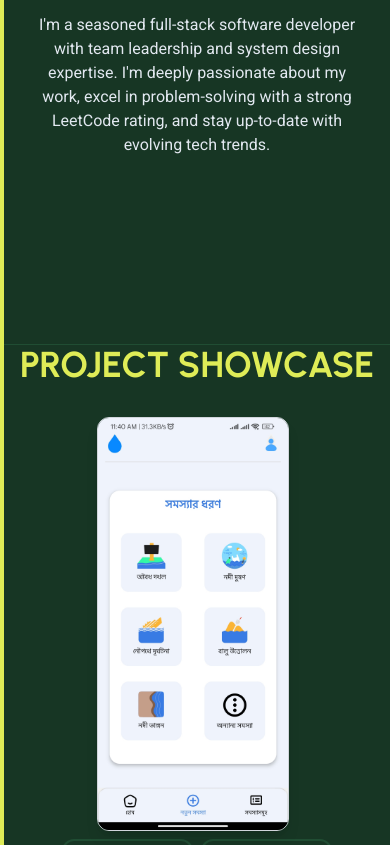
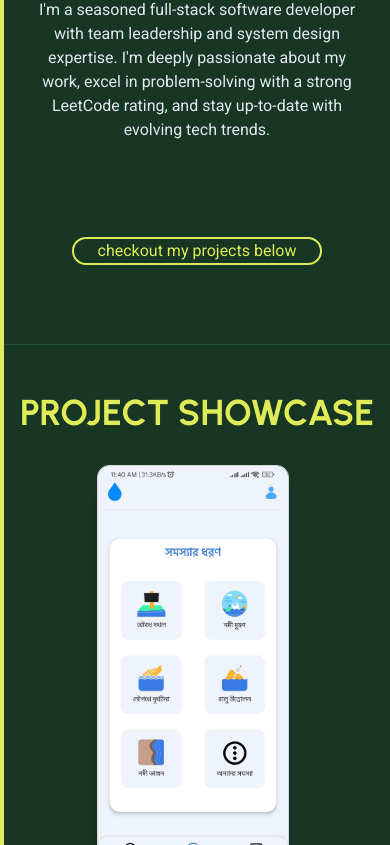
Before and after one commit to mhasan-t/portfolio-source, a Next.js app: page / in a window 390 px wide. Shown: the part 499-1344 px from the top of the page. Built offline with nearby package versions, Linux system fonts and the light colour scheme; a web font is replaced by a local one.

Commit message:
checkout my project

```diff
--- a/src/app/globals.css
+++ b/src/app/globals.css
@@ -2,6 +2,10 @@
 @tailwind base;
 @tailwind components;
 @tailwind utilities;
+
+html {
+	scroll-behavior: smooth;
+}
 
 :root {
 	--foreground-rgb: 0, 0, 0;
--- a/src/components/Intro/StyledLogo.tsx
+++ b/src/components/Intro/StyledLogo.tsx
@@ -5,7 +5,7 @@ import TextDance from "../commons/TextDance";
 
 export default function StyledLogo() {
 	return (
-		<div className="relative pt-8 bg-primary md:absolute z-10 md:left-8 flex flex-col md:flex-row gap-10 justify-center items-center">
+		<div className="static pt-8 bg-primary md:absolute z-10 md:left-8 md:top-0 flex flex-col md:flex-row gap-10 justify-center items-center">
 			<motion.div
 				animate={{
 					rotate: [0, 360],
--- a/src/components/Intro/index.tsx
+++ b/src/components/Intro/index.tsx
@@ -7,14 +7,15 @@ export default function Header() {
 	return (
 		<motion.div
 			layout
-			className="z-[1] relative bg-primary text-white h-screen min-h-[700px] border-b-secondary border-b-[1px] p-6 flex flex-col md:flex-row justify-center "
+			id="introSection"
+			className="z-[1] relative bg-primary text-white h-screen min-h-[700px] border-b-secondary border-b-[1px] p-6 flex flex-col justify-around items-center "
 		>
 			<StyledLogo />
 			{/* BG GRAD */}
 			{/* bg-[url('/images/bg-1.jpg')] bg-cover bg-opacity-10 /// bg-gradient-to-br from-cyan-900 to-primary from-5% to-50%  */}
 			{/* <div className="absolute top-0 left-0 w-screen h-screen bg-[url('/images/bg-1.jpg')] bg-cover -z-10 opacity-20 "></div> */}
 
-			<div className="w-full flex flex-col justify-center items-center max-w-5xl ">
+			<div className="w-full flex flex-col justify-center items-center max-w-5xl md:pt-20">
 				<div className="w-full h-fit">
 					<FadeIn from="top">
 						<div
@@ -41,6 +42,13 @@ export default function Header() {
 					</FadeIn>
 				</div>
 			</div>
+
+			{/* CHECKOUT PROJECTS BELOW */}
+			<a href="#projectShowcase">
+				<div className="text-text_primary rounded-full border-text_primary border-2 px-6 hover:bg-text_primary hover:text-primary transition-colors ease-in-out duration-500 animate-bounce">
+					checkout my projects below
+				</div>
+			</a>
 		</motion.div>
 	);
 }
--- a/src/components/ProjectShowcase/index.tsx
+++ b/src/components/ProjectShowcase/index.tsx
@@ -27,7 +27,10 @@ const dancingScriptFont = Dancing_Script({
 const showCaseData = require("../../../ShowCaseData.json");
 export default function Showcase() {
 	return (
-		<div className="justify-center items-center bg-gradient-to-b bg-primary lg:pt-20 pb-16 lg:px-16 px-2 relative z-10 overflow-x-clip ">
+		<div
+			id="projectShowcase"
+			className="justify-center items-center bg-gradient-to-b bg-primary pt-12 lg:pt-20 pb-16 lg:px-16 px-2 relative z-10 overflow-x-clip "
+		>
 			<div className="curvyOnTop flex items-center justify-center">
 				<TitleComponent />
 			</div>
```
